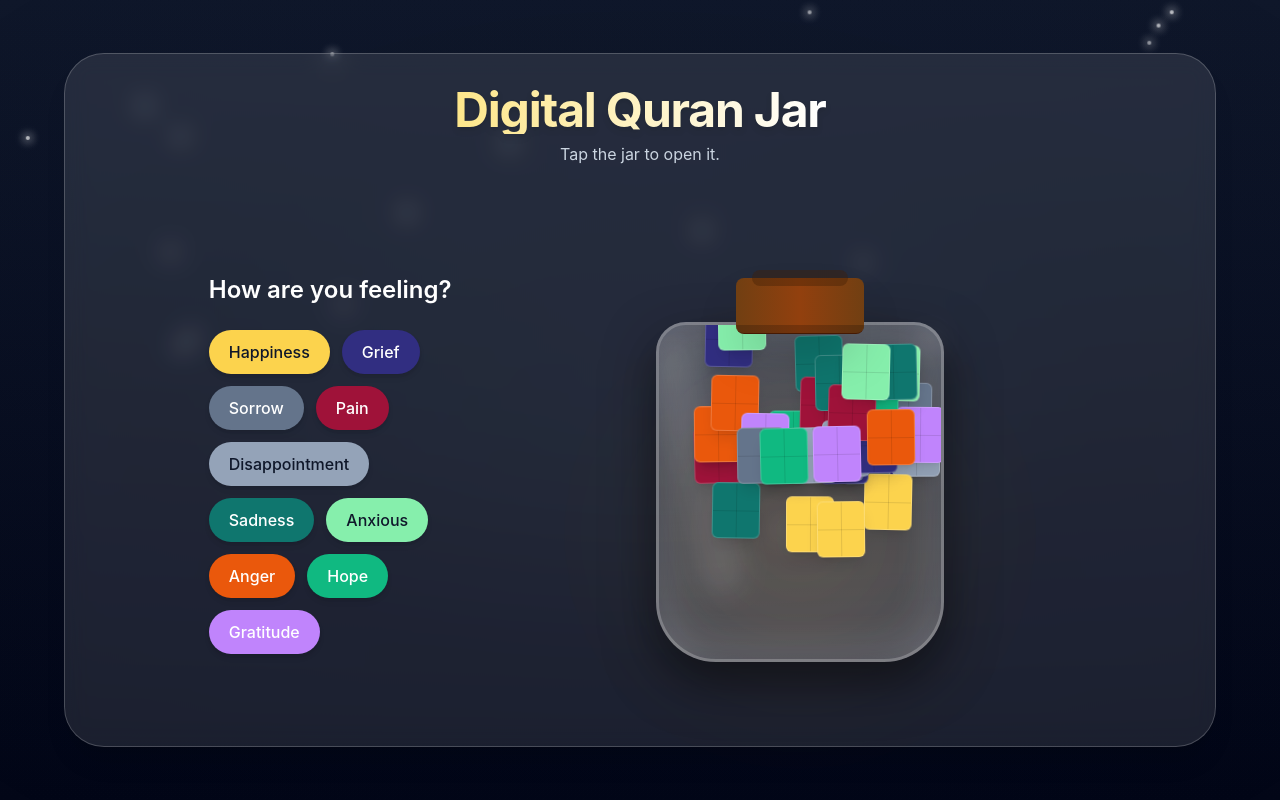
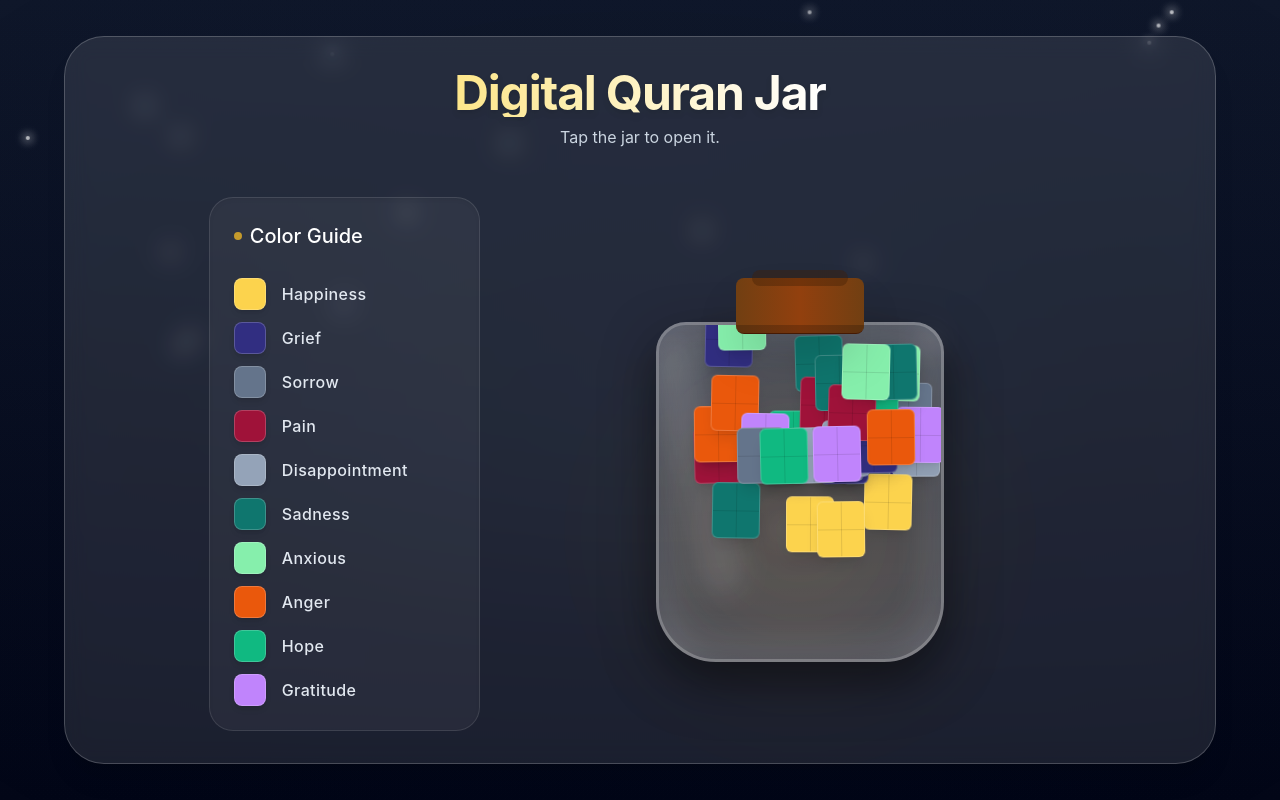
Before and after one commit to Neha-Shoaib/Quran_Jar, a Next.js app: page / in a window 1280 px wide. Built offline with nearby package versions, Linux system fonts and the light colour scheme.

Commit message:
Refactor Legend component to remove onSelect prop

```diff
--- a/src/components/Legend.tsx
+++ b/src/components/Legend.tsx
@@ -2,21 +2,21 @@
 
 import { emotionStyles } from "@/lib/data";
 
-export default function Legend({ onSelect }: { onSelect: (emotion: string) => void }) {
+export default function Legend() {
   const emotions = Object.keys(emotionStyles);
 
   return (
-    <div className="w-full flex flex-col gap-4">
-      <h2 className="text-2xl font-semibold text-white mb-2 text-center md:text-left">How are you feeling?</h2>
-      <div className="flex flex-wrap justify-center md:justify-start gap-3">
+    <div className="w-full flex flex-col gap-5 bg-white/5 p-6 rounded-3xl border border-white/10 shadow-inner">
+      <h2 className="text-xl font-medium text-white mb-2 flex items-center gap-2">
+        <span className="w-2 h-2 rounded-full bg-amber-400 animate-pulse" />
+        Color Guide
+      </h2>
+      <div className="flex flex-col gap-3">
         {emotions.map((emotion) => (
-          <button
-            key={emotion}
-            className={`px-5 py-2.5 rounded-full font-medium shadow-md transition-all hover:scale-105 active:scale-95 cursor-pointer ${emotionStyles[emotion]}`}
-            onClick={() => onSelect(emotion)}
-          >
-            {emotion}
-          </button>
+          <div key={emotion} className="flex items-center gap-4 group">
+            <div className={`w-8 h-8 rounded-lg shadow-md border border-white/20 transform transition-transform group-hover:scale-110 ${emotionStyles[emotion].split(' ')[0]}`} />
+            <span className="text-slate-200 font-medium tracking-wide">{emotion}</span>
+          </div>
         ))}
       </div>
     </div>
```
